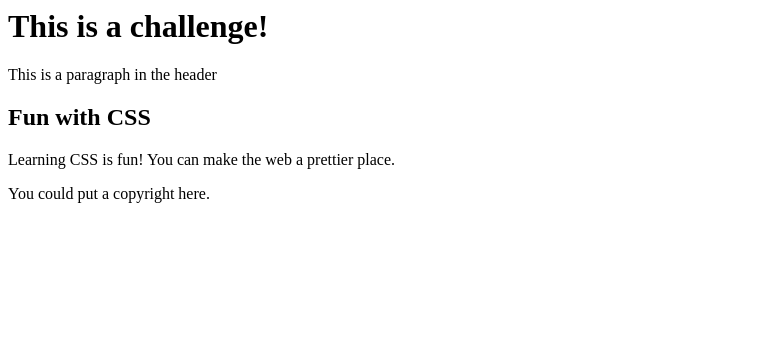
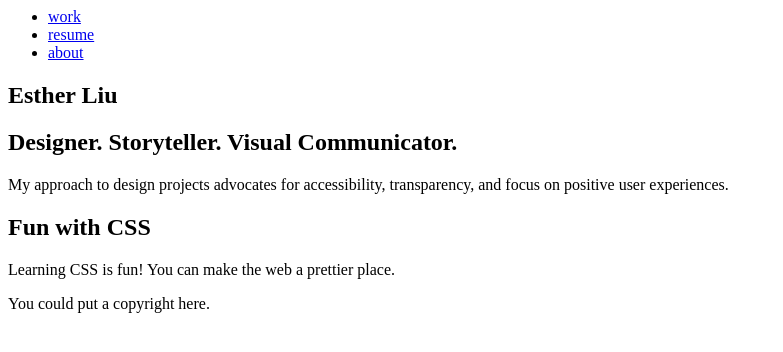
Before and after one commit to estheryliu/estheryliu.github.io, a plain HTML site: page index.html in a window 1280 px wide. Shown: the whole page, without its empty margins (0-783 px from the left). Drawn offline with Linux system fonts and the light colour scheme.

Commit message:
Added pages

```diff
--- a/index.html
+++ b/index.html
@@ -1,14 +1,23 @@
 <html>
 	<head>
-		<title>Challenge 1</title>
+		<title>Portfolio</title>
 		<style>
 		/* Put your styles here, between the style tags. */
 		</style>
 	</head>
 	<header class="header">
-		<h1>This is a challenge!</h1>
-		<p>This is a paragraph in the header</p>
+		<ul class="navbar">
+			<li><a href="./index.html">work</a></li>
+			<li><a href="./LIU_Resume.pdf">resume</a></li>
+			<li><a href="./about.html">about</a></li>
+		</ul>
+
 	</header>
+	<section>
+		<h1>Esther Liu</h1>
+		<h2>Designer. Storyteller. Visual Communicator. </h2>
+		<p>My approach to design projects advocates for accessibility, transparency, and focus on positive user experiences.</p>
+	</section>
 	<section class="content">
 		<h2>Fun with CSS</h2>
 		<p>Learning CSS is fun! You can make the web a prettier place.</p>
```
Also changed, not shown: about.html (added, +23 -0 lines), 1 other file.
